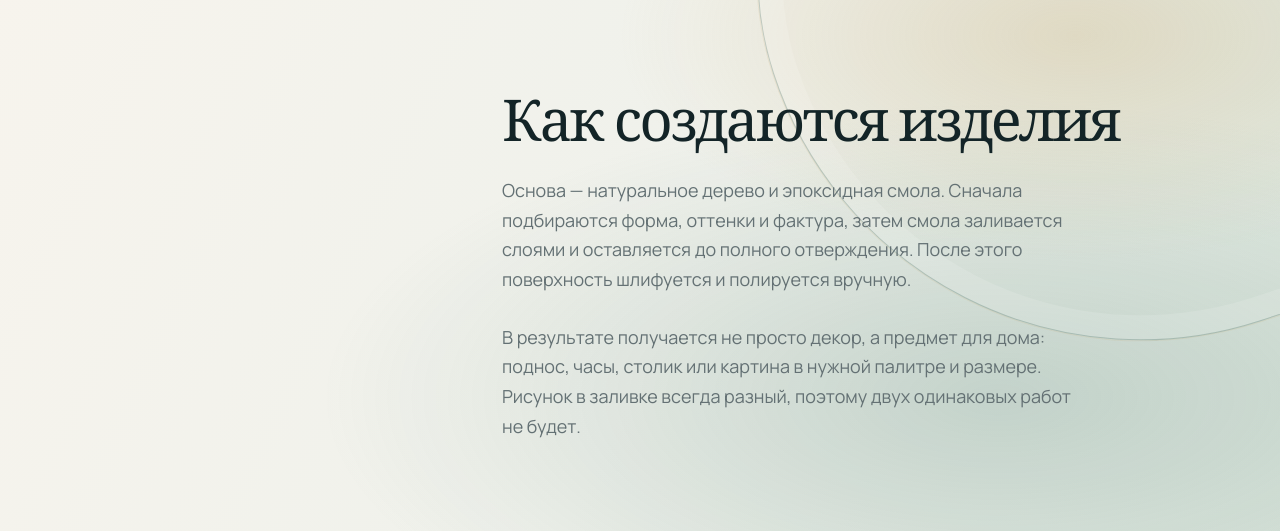
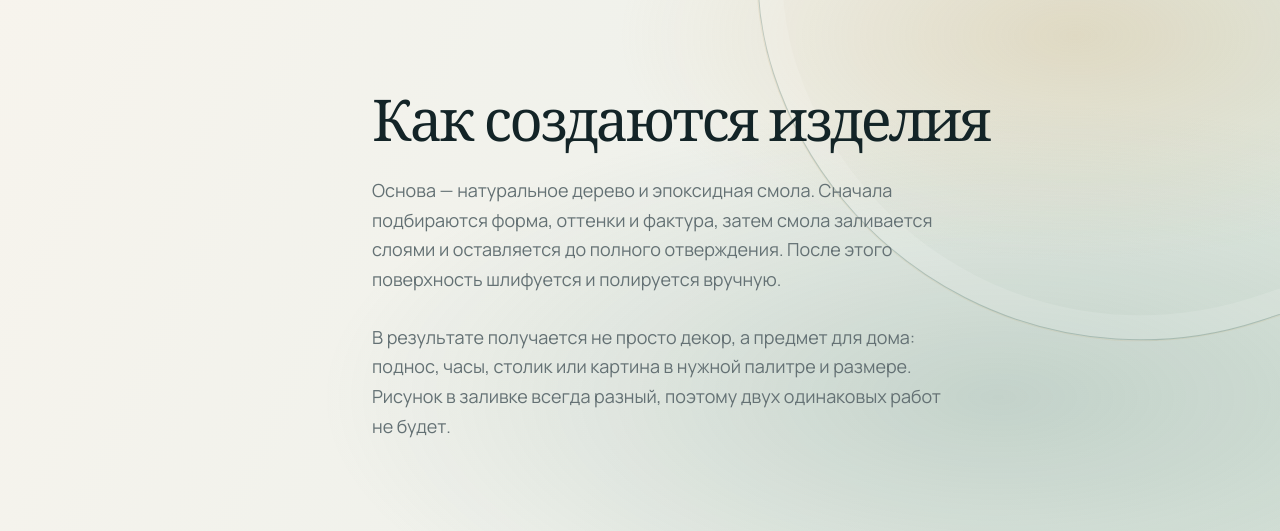
Before and after one commit to Jelydade/ResiNDart, a plain HTML site: page index.html in a window 1280 px wide. Shown: the part 769-1300 px from the top of the page. Drawn offline with nearby package versions, Linux system fonts and the light colour scheme.

Commit message:
style: widen about copy

```diff
--- a/styles.css
+++ b/styles.css
@@ -26,7 +26,7 @@ h1 { font-size:clamp(45px,5.4vw,77px); letter-spacing:-.045em; line-height:1.01;
 .intro { position:relative; display:flex; justify-content:flex-end; overflow:hidden; padding:125px clamp(24px,10vw,154px); background:radial-gradient(ellipse at 84% 12%,rgba(201,167,106,.28),transparent 30%),radial-gradient(ellipse at 78% 72%,rgba(75,122,111,.22),transparent 48%),linear-gradient(115deg,#f7f4ed 0%,#eff1eb 53%,#dce6dd 100%); }
 .intro::after { content:""; position:absolute; right:-15vw; top:-25vw; width:55vw; aspect-ratio:1; border:1px solid rgba(92,124,116,.32); border-radius:48% 52% 42% 58%; box-shadow:inset 0 0 0 24px rgba(255,255,255,.12),0 0 0 1px rgba(201,167,106,.15); transform:rotate(-18deg); }
 .intro > * { position:relative; z-index:1; }
-.intro > div { width:min(650px,100%); }
+.intro > div { width:min(780px,100%); }
 .intro h2,.section-heading h2,.availability h2,.contact-preview h2 { font-size:clamp(35px,4.5vw,58px); letter-spacing:-.045em; line-height:1.04; }
 .intro div p { max-width:580px; margin:28px 0 0; color:var(--muted); font-size:18px; line-height:1.65; }
 .catalog { padding:86px clamp(24px,5vw,76px) 110px; background:var(--deep); color:#f7f4ed; }
```
